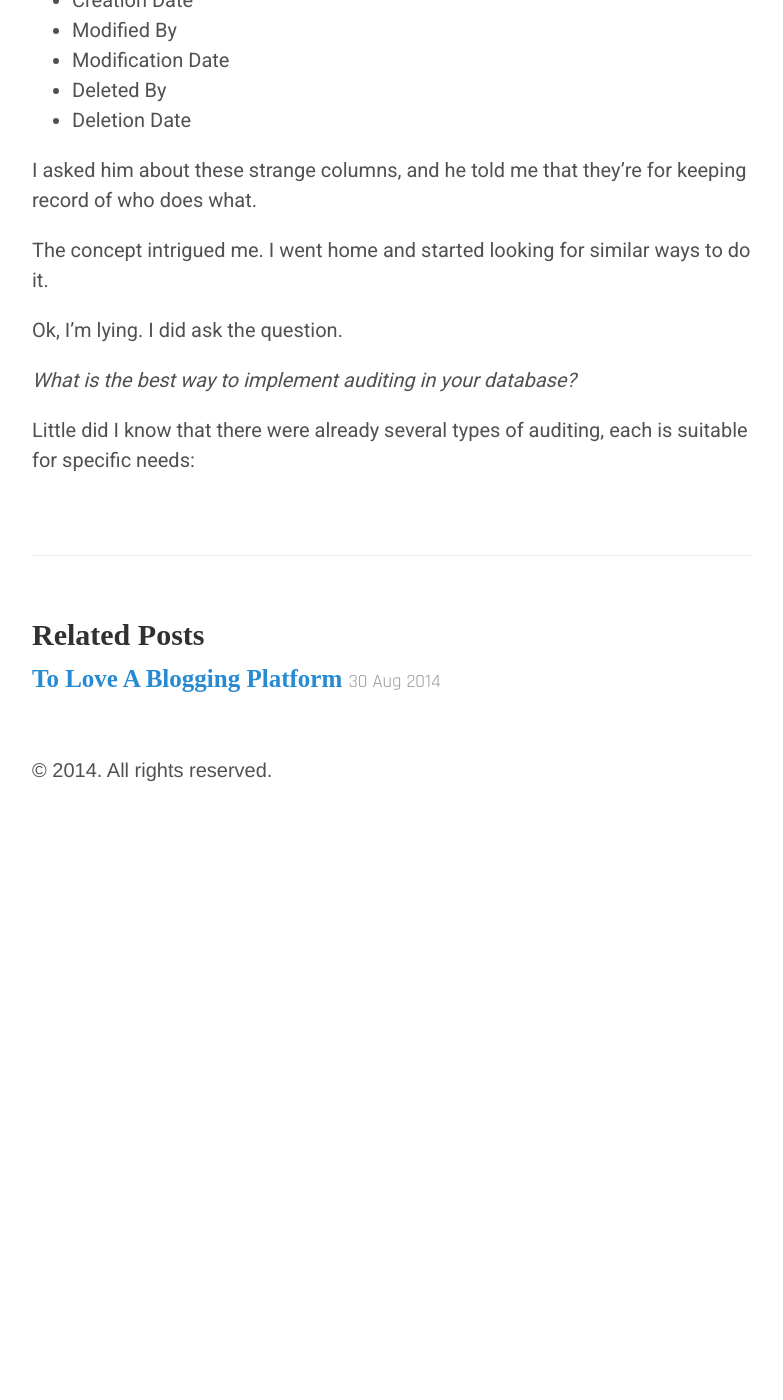
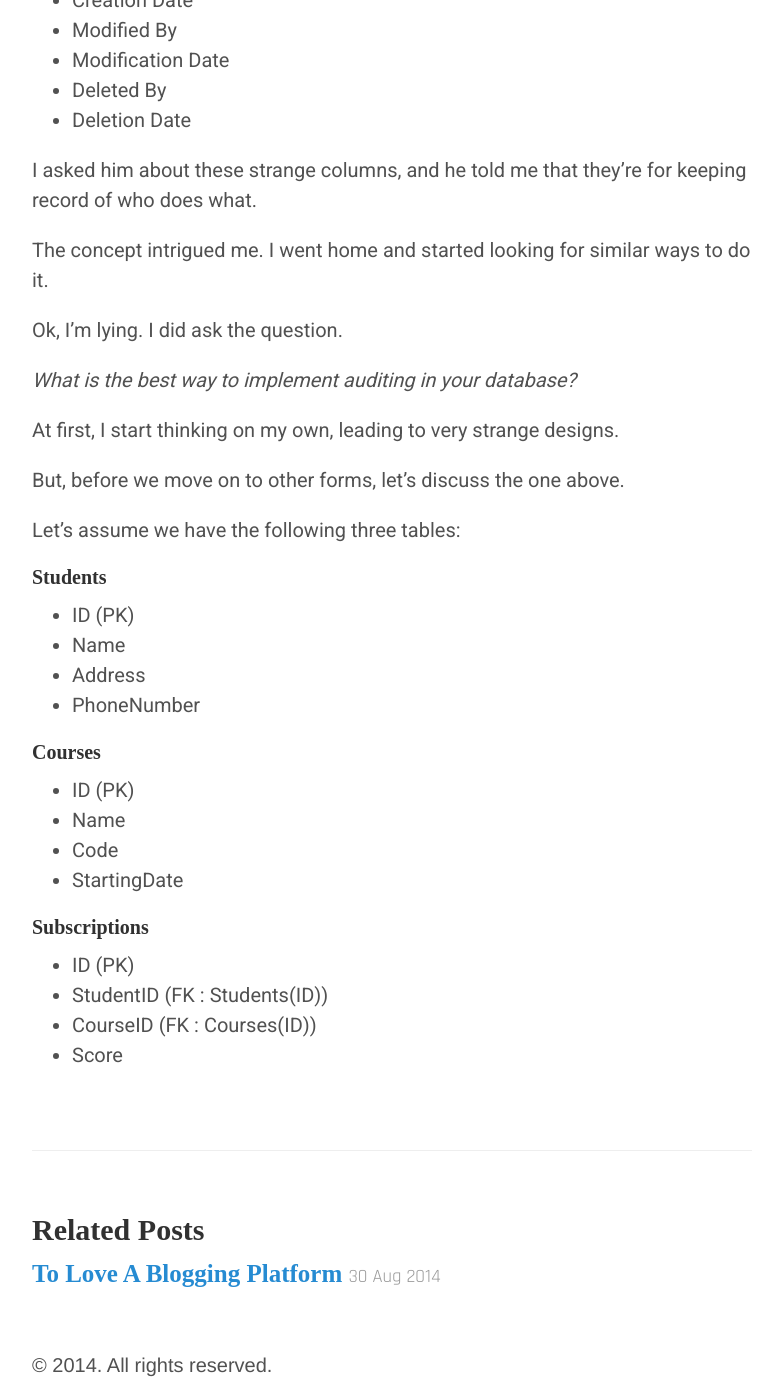
Before and after one commit to mustafajnr/mustafajnr.github.io, a Jekyll site: the page built from _posts/2014-08-31-the-audit-in-our-databases.md, in a window 1280 px wide and 1400 px high, scrolled down 1000 px. Shown: the whole window, without its empty margins (248-1031 px from the left). Built offline with Jekyll 4.4.1, drawn with Linux system fonts in a browser that asks for light colours; some web fonts are replaced; Markdown is read by kramdown in place of the engine named in the settings; before the commit the page ends 1805 px from its top, so only the background shows below that.

Commit message:
Update 2014-08-31-the-audit-in-our-databases.md

```diff
--- a/_posts/2014-08-31-the-audit-in-our-databases.md
+++ b/_posts/2014-08-31-the-audit-in-our-databases.md
@@ -33,4 +33,29 @@ Ok, I'm lying. I did ask the question.
 
 _What is the best way to implement auditing in your database?_
 
-Little did I know that there were already several types of auditing, each is suitable for specific needs:
+At first, I start thinking on my own, leading to very strange designs.
+
+But, before we move on to other forms, let's discuss the one above.
+
+Let's assume we have the following three tables:
+
+#### Students
+
+* ID (PK)
+* Name
+* Address
+* PhoneNumber
+
+#### Courses
+
+* ID (PK)
+* Name
+* Code
+* StartingDate
+
+#### Subscriptions
+
+* ID (PK)
+* StudentID (FK : Students(ID))
+* CourseID (FK : Courses(ID))
+* Score
```
